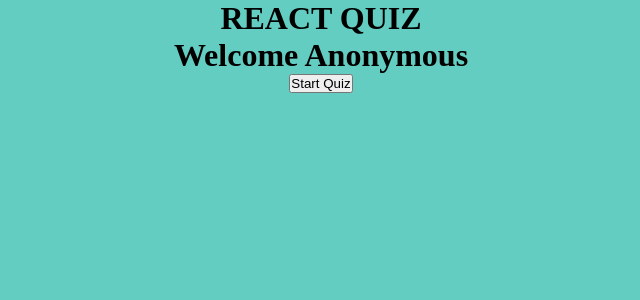
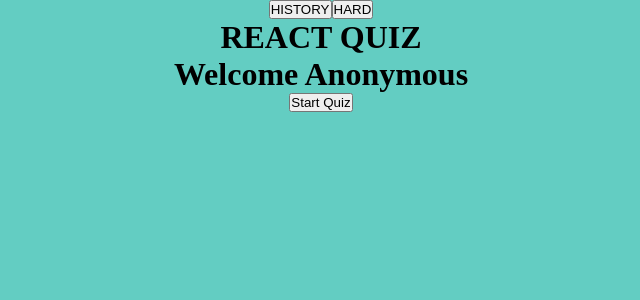
Before and after one commit to TheFullStackFred/fredrikstromberg-testing_typescipt-quiz_app, a React (Create React App) app: page /Quiz in a window 1280 px wide. Shown: the top 300 px of the page, without its empty margins (319-959 px from the left). Built offline with nearby package versions, Linux system fonts and the light colour scheme.

Commit message:
Enums dynamic

```diff
--- a/src/components/QuestionCard.tsx
+++ b/src/components/QuestionCard.tsx
@@ -14,13 +14,13 @@ export const QuestionCard = ({
   answers,
   callback,
   userAnswer,
-  questionNumber: questionNr,
+  questionNumber: questionNum,
   totalQuestions
 }: Props) => {
   return (
     <div>
       <p className='number'>
-        Question: {questionNr} / {totalQuestions}
+        Question: {questionNum} / {totalQuestions}
       </p>
       <p dangerouslySetInnerHTML={{ __html: question }} />
       <div>
--- a/src/pages/Quiz.tsx
+++ b/src/pages/Quiz.tsx
@@ -24,6 +24,11 @@ export const Quiz = () => {
   const [userAnswers, setUserAnswers] = useState<AnswerObject[]>([])
   const [score, setScore] = useState(0)
   const [gameOver, setGameOver] = useState(true)
+  const [category, setCategory] = useState('')
+  const [difficulty, setDifficulty] = useState('')
+
+  console.log(category)
+  console.log(difficulty)
 
   const { userName } = useContext(Context)
 
@@ -33,7 +38,10 @@ export const Quiz = () => {
     setLoading(true)
     setGameOver(false)
 
-    const newQuestions = await fetchQuestions('history', Difficulty.Easy)
+    const newQuestions = await fetchQuestions(
+      category,
+      difficulty as Difficulty
+    )
 
     setQuestions(newQuestions)
     setScore(0)
@@ -73,6 +81,8 @@ export const Quiz = () => {
 
   return (
     <div>
+      <button onClick={() => setCategory('history')}>HISTORY</button>
+      <button onClick={() => setDifficulty('medium')}>HARD</button>
       <h1>REACT QUIZ</h1>
       <h1>Welcome {userName}</h1>
       {gameOver || userAnswers.length === TOTAL_QUESTIONS ? (
```
